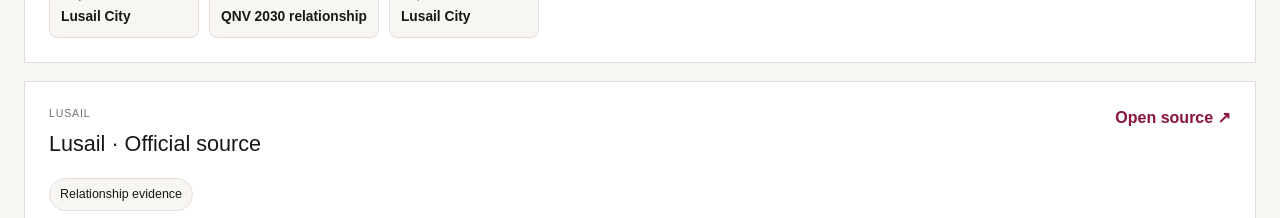
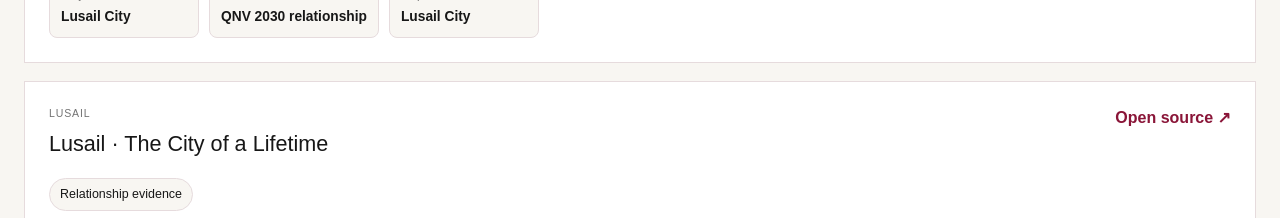
Before and after one commit to 1993bamrhol/qatar-atlas, a Next.js app: page /en/sources in a window 1280 px wide. Shown: the part 5680-5898 px from the top of the page. Built offline with nearby package versions, Linux system fonts and the light colour scheme.

Commit message:
fix(evidence): use specific label for Lusail relationship source

```diff
--- a/data/source-registry.ts
+++ b/data/source-registry.ts
@@ -26,6 +26,8 @@ export type SourceRegistryEntry={
   reviewedOn:string[];
   sensitivities:EvidenceSensitivity[];
 };
+
+const labelEnByUrl:Record<string,string>={"https://www.lusail.com/the-city-of-a-lifetime/":"Lusail · The City of a Lifetime"};
 
 const labelArByUrl:Record<string,string>={
 "https://diwan.gov.qa/hh-the-amir/biography?sc_lang=en":"الديوان الأميري · السيرة الرسمية للأمير",
@@ -104,7 +106,7 @@ for(const person of leaders){
   add({url:person.sourceUrl,label:person.sourceLabel,labelAr:ar?.sourceLabel,role:"PRIMARY_RECORD",record:{kind:"Leadership",id:person.slug,label:person.name,labelAr:ar?.name??person.name,href:"/leadership/"+person.slug},sourceKind:person.evidence.sourceKind,reviewedOn:person.evidence.verifiedOn,sensitivity:person.evidence.sensitivity});
 }
 for(const edge of graphEdges){
-  add({url:edge.sourceUrl,label:labelArByUrl[edge.sourceUrl]?undefined:fallbackLabel(edge.sourceUrl),labelAr:labelArByUrl[edge.sourceUrl],role:"RELATIONSHIP_EVIDENCE",record:{kind:"Connection",id:edge.id,label:edge.label,labelAr:connectionEdgeAr[edge.id]?.label??edge.label,href:"/connections"},sourceKind:edge.evidenceMeta.sourceKind,reviewedOn:edge.evidenceMeta.verifiedOn,sensitivity:edge.evidenceMeta.sensitivity});
+  add({url:edge.sourceUrl,label:labelEnByUrl[edge.sourceUrl]??(labelArByUrl[edge.sourceUrl]?undefined:fallbackLabel(edge.sourceUrl)),labelAr:labelArByUrl[edge.sourceUrl],role:"RELATIONSHIP_EVIDENCE",record:{kind:"Connection",id:edge.id,label:edge.label,labelAr:connectionEdgeAr[edge.id]?.label??edge.label,href:"/connections"},sourceKind:edge.evidenceMeta.sourceKind,reviewedOn:edge.evidenceMeta.verifiedOn,sensitivity:edge.evidenceMeta.sensitivity});
 }
 for(const item of [...rulerPeriods,...historicalMilestones]){
   add({url:item.sourceUrl,label:item.sourceLabel,labelAr:labelArByUrl[item.sourceUrl],role:"TIMELINE_EVIDENCE",record:{kind:"Timeline",id:item.year+"-"+item.title,label:item.title,labelAr:(rulerAr[item.year]?.[0]??milestoneAr[item.year]?.[0]??item.title),href:"/timeline"}});
```
